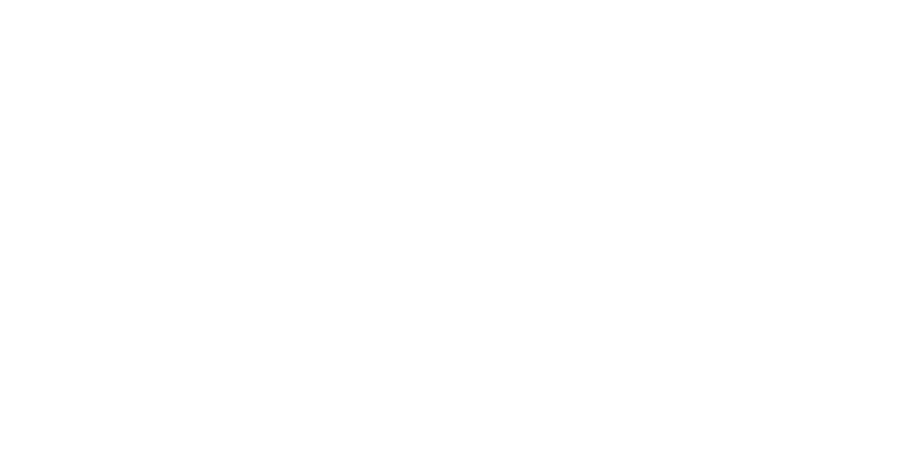
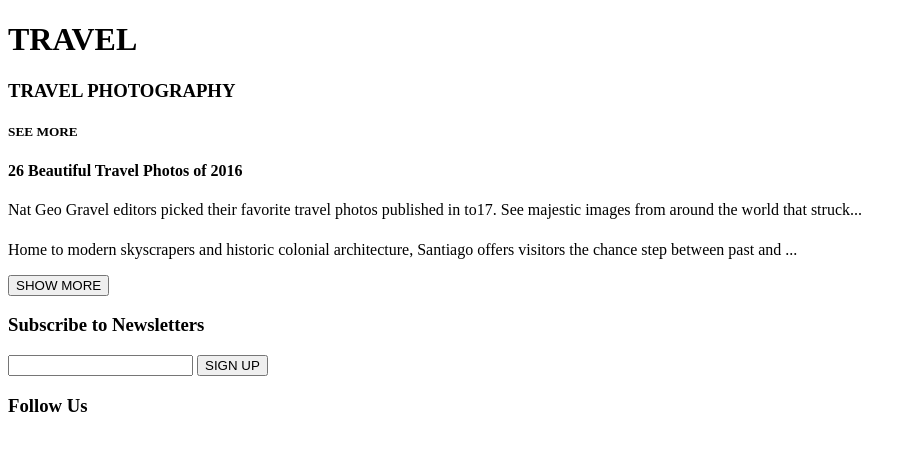
Before and after one commit to t3patterson/warmup-css-layout-natgeo, a plain HTML site: page index.html in a window 1280 px wide. Shown: the whole page, without its empty margins (0-916 px from the left). Drawn offline with Linux system fonts and the light colour scheme.

Commit message:
updating the html

```diff
--- a/index.html
+++ b/index.html
@@ -2,9 +2,56 @@
 <html>
 	<head>
 		<meta charset="utf-8">
-		<title>Natty Geo</title>
+		<title>National Geographic | Travel</title>
 	</head>
 	<body>
+		<div id="app-container">
+			<header class="major-topic">
+				<h1>TRAVEL</h1>
+			</header>
 
+			<section class="content-section">
+
+				<h3>TRAVEL PHOTOGRAPHY</h3>
+
+				<h5>SEE MORE</h5>
+
+				<div class="column-container article-previews">
+
+					<article class="synopsis">
+						<h4>26 Beautiful Travel Photos of 2016</h4>
+						<p>Nat Geo Gravel editors picked their favorite travel photos published in to17. See majestic images from around the world that struck...</p>
+					</article>
+
+					<article class="synopsis">
+						<h4></h4>
+						<p>Home to modern skyscrapers and historic colonial architecture, Santiago offers visitors the chance step between past and ...</p>
+					</article>
+
+				</div>
+
+				<button>SHOW MORE</button>
+
+			</section>
+
+			<footer class="column-container">
+
+				<div class="subscribe-column">
+					<h3>Subscribe to Newsletters</h3>
+					<form class="enter-email">
+						<input type="text">
+						<button>SIGN UP</button>
+					</form>
+				</div>
+
+				<div class="follow-column">
+					<h3>Follow Us</h3>
+					<div class="social-media-icons">
+
+					</div>
+				</div>
+
+			</footer>
+		</div>
 	</body>
 </html>
```
Also changed, not shown: mockups/nat-geo-layout-mockup.png.
